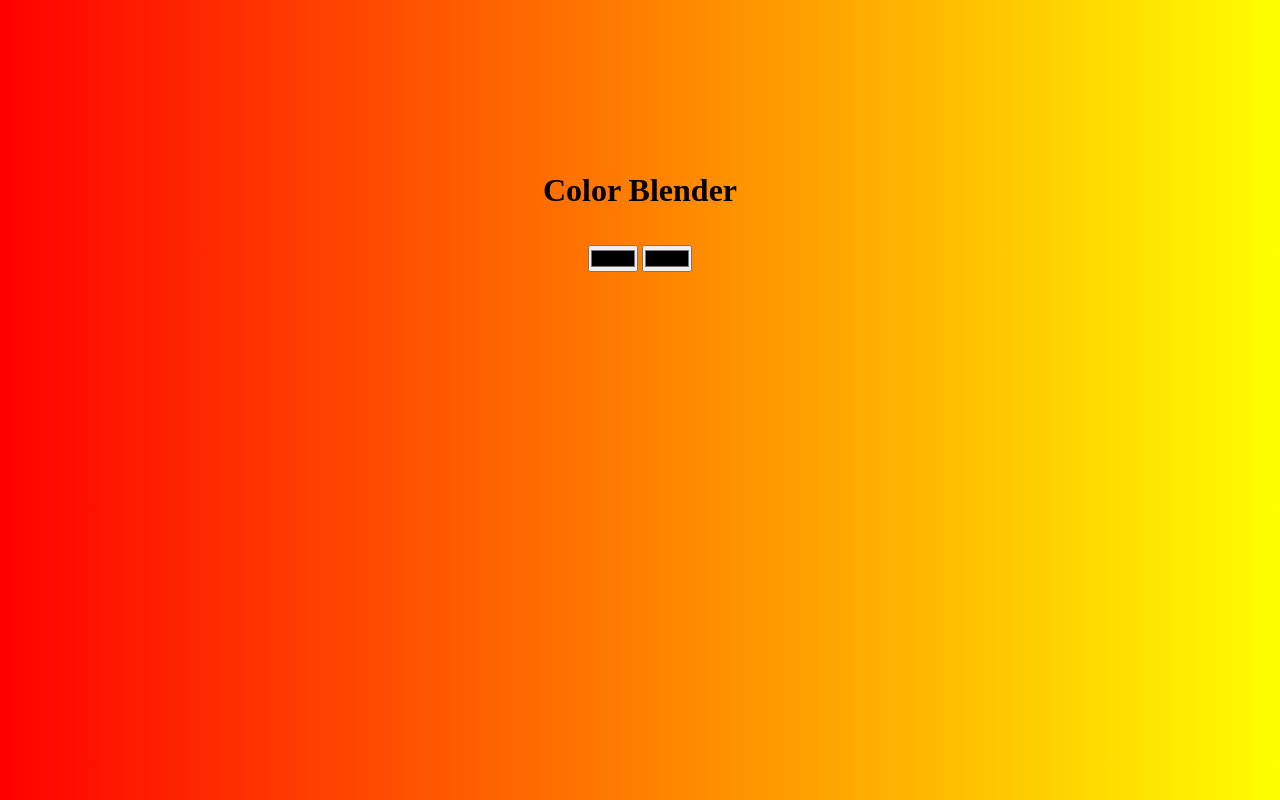
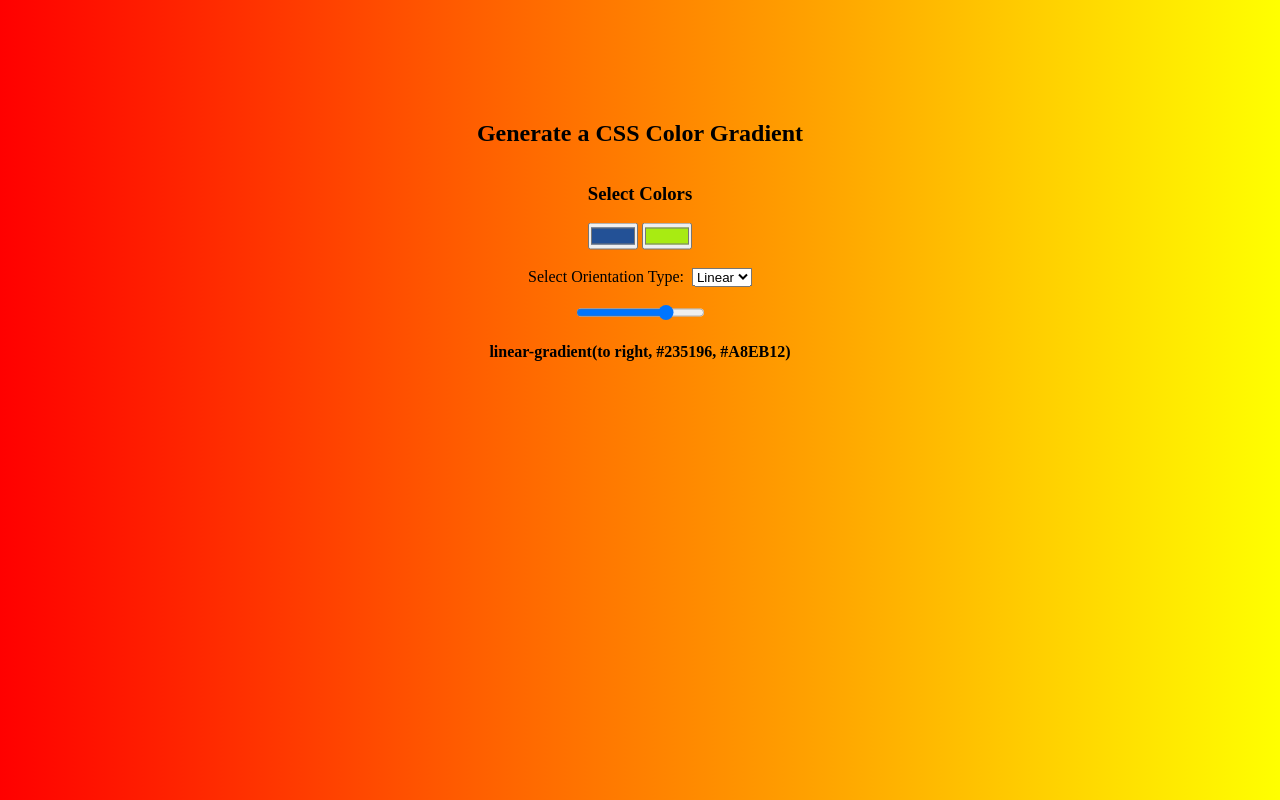
Before and after one commit to dhairyaj/Color-Blender, a plain HTML site: page index.html in a window 1280 px wide. Drawn offline with Linux system fonts and the light colour scheme.

Commit message:
Modify html template

```diff
--- a/index.html
+++ b/index.html
@@ -7,7 +7,7 @@
     <link rel="stylesheet" href="./assets/styles.css">
 </head>
 <body id="bodybg">
-    <div class="container">
+    <!-- <div class="container">
         <h1>Color Blender</h1><br><br>
         <div class="color">
             <input type="color" name="color1" id="color1">
@@ -16,6 +16,31 @@
         <div class="output">
             <h3><p id="copytext"></p></h3>
         </div>
+    </div> -->
+
+    <div class="container">
+        <h2>Generate a CSS Color Gradient</h2><br><br>
+        <div class="colorSelect">
+            <h3>Select Colors</h3><br>
+            <input type="color" name="color1" id="color1" value="#235196">
+            <input type="color" name="color2" id="color2" value="#A8EB12">
+
+            <!-- <button><label for="color2">Click Me</label></button> -->
+        </div><br>
+        <div class="orientation">
+            <label for="orientationSelect">Select Orientation Type:&nbsp;</label>
+            <select id="orientationSelect" name="orientationSelect">
+                <option value="0">Linear</option>
+                <option value="1">Radial</option>
+            </select><br><br>
+            <div id="sliderDiv">
+                <input type="range" min="-180" max="190" value="90" class="slider" id="linearDegree">
+            </div>
+        </div><br>
+        <div class="codeSnippet">
+            <h4><p id="copyCode">linear-gradient(to right, #235196, #A8EB12)</p></h4>
+        </div>
+
     </div>
 
     <script src="./assets/main.js"></script>
```
